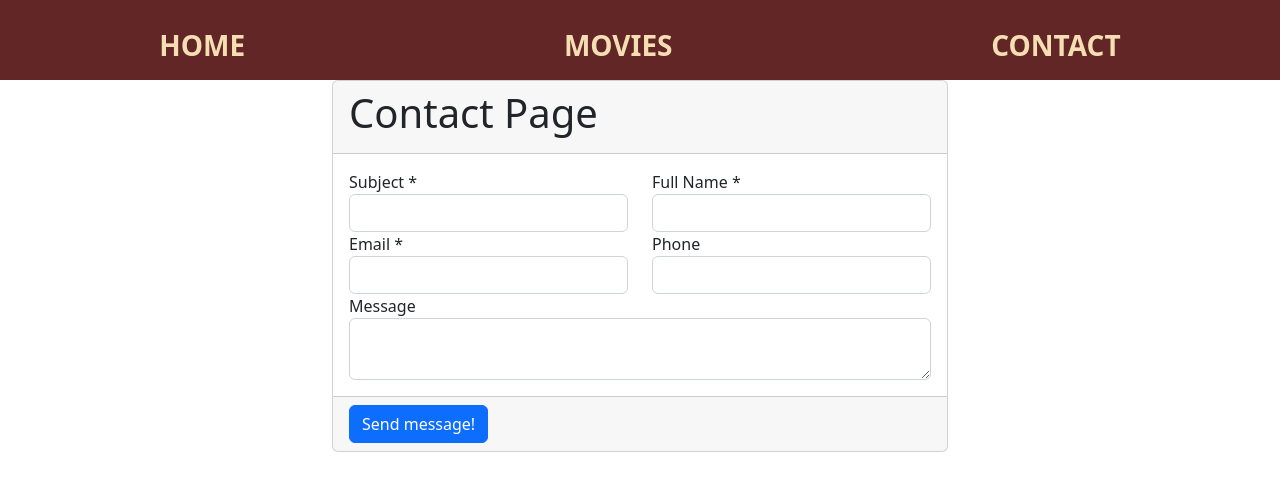
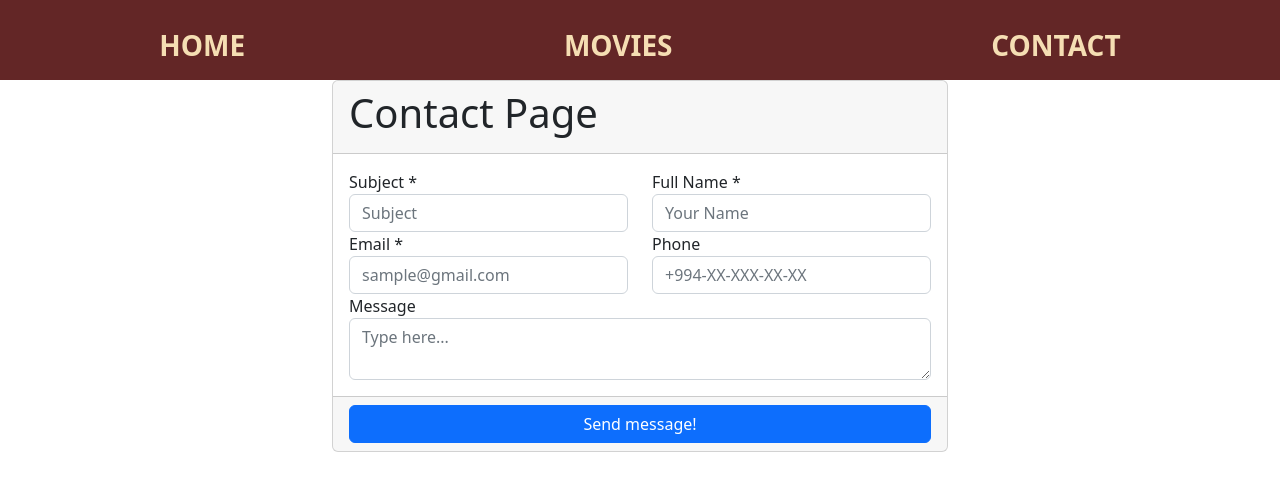
Before and after one commit to NigarSalayeva/movies, a React (Create React App) app: page /Contact in a window 1280 px wide. Shown: the top 490 px of the page. Built offline with nearby package versions, Linux system fonts and the light colour scheme.

Commit message:
Update Contact.js

```diff
--- a/src/Contact.js
+++ b/src/Contact.js
@@ -13,11 +13,11 @@ const Contact = () => {
 
     const handlesubmit = (e) => {
             e.preventDefault();
-            let regobj = {  name, subject, email, phone, message };
+            let data = {  name, subject, email, phone, message };
             fetch("http://localhost:8000/user", {
                 method: "POST",
                 headers: { 'content-type': 'application/json' },
-                body: JSON.stringify(regobj)
+                body: JSON.stringify(data)
             }).then((res) => {
                 toast.success('Mail Sent successfully.')
 
@@ -41,32 +41,32 @@ const Contact = () => {
                                 <div className="col-lg-6">
                                     <div className="form-group">
                                         <label>Subject <span className="errmsg">*</span></label>
-                                        <input value={subject} onChange={e => subjectchange(e.target.value)} type="subject" className="form-control"></input>
+                                        <input value={subject} onChange={e => subjectchange(e.target.value)} type="subject" className="form-control"placeholder="Subject"></input>
                                     </div>
                                 </div>
                                 <div className="col-lg-6">
                                     <div className="form-group">
                                         <label>Full Name <span className="errmsg">*</span></label>
-                                        <input value={name} onChange={e => namechange(e.target.value)} className="form-control"></input>
+                                        <input value={name} onChange={e => namechange(e.target.value)} className="form-control" placeholder="Your Name"></input>
                                     </div>
                                 </div>
                                 <div className="col-lg-6">
                                     <div className="form-group">
                                         <label>Email <span className="errmsg">*</span></label>
-                                        <input value={email} onChange={e => emailchange(e.target.value)} className="form-control"></input>
+                                        <input value={email} onChange={e => emailchange(e.target.value)} className="form-control" placeholder="sample@gmail.com"></input>
                                     </div>
                                 </div>
                                 <div className="col-lg-6">
                                     <div className="form-group">
                                         <label>Phone <span className="errmsg"></span></label>
-                                        <input value={phone} onChange={e => phonechange(e.target.value)} className="form-control"></input>
+                                        <input value={phone} onChange={e => phonechange(e.target.value)} className="form-control" placeholder="+994-XX-XXX-XX-XX"></input>
                                     </div>
                                 </div>
 
                                 <div className="col-lg-12">
                                     <div className="form-group">
                                         <label>Message</label>
-                                        <textarea value={message} onChange={e => messagechange(e.target.value)} className="form-control"></textarea>
+                                        <textarea value={message} onChange={e => messagechange(e.target.value)} className="form-control" placeholder="Type here..."></textarea>
                                     </div>
                                 </div>
 
@@ -75,7 +75,7 @@ const Contact = () => {
 
                         </div>
                         <div className="card-footer">
-                            <button type="submit" className="btn btn-primary">Send message!</button>
+                            <button id="center" type="submit" className="btn btn-primary">Send message!</button>
 
                         </div>
                     </div>
```
